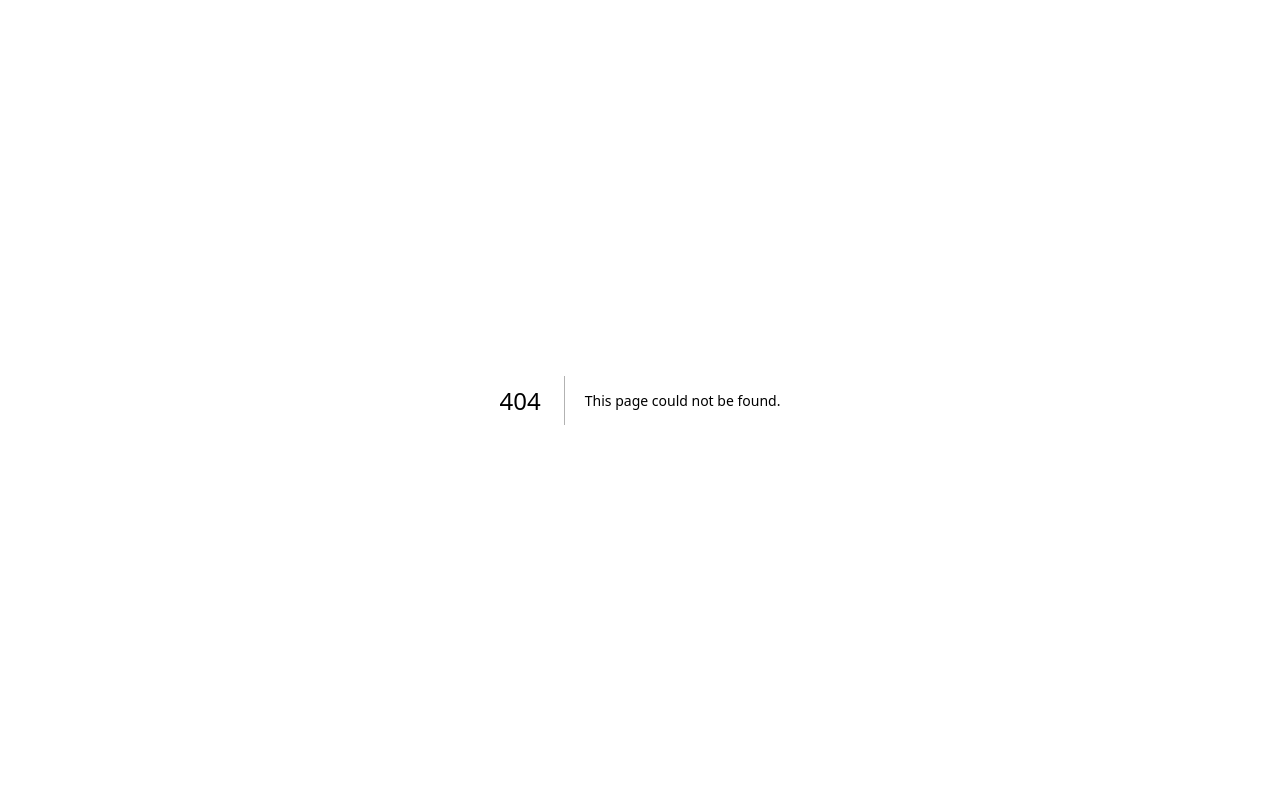
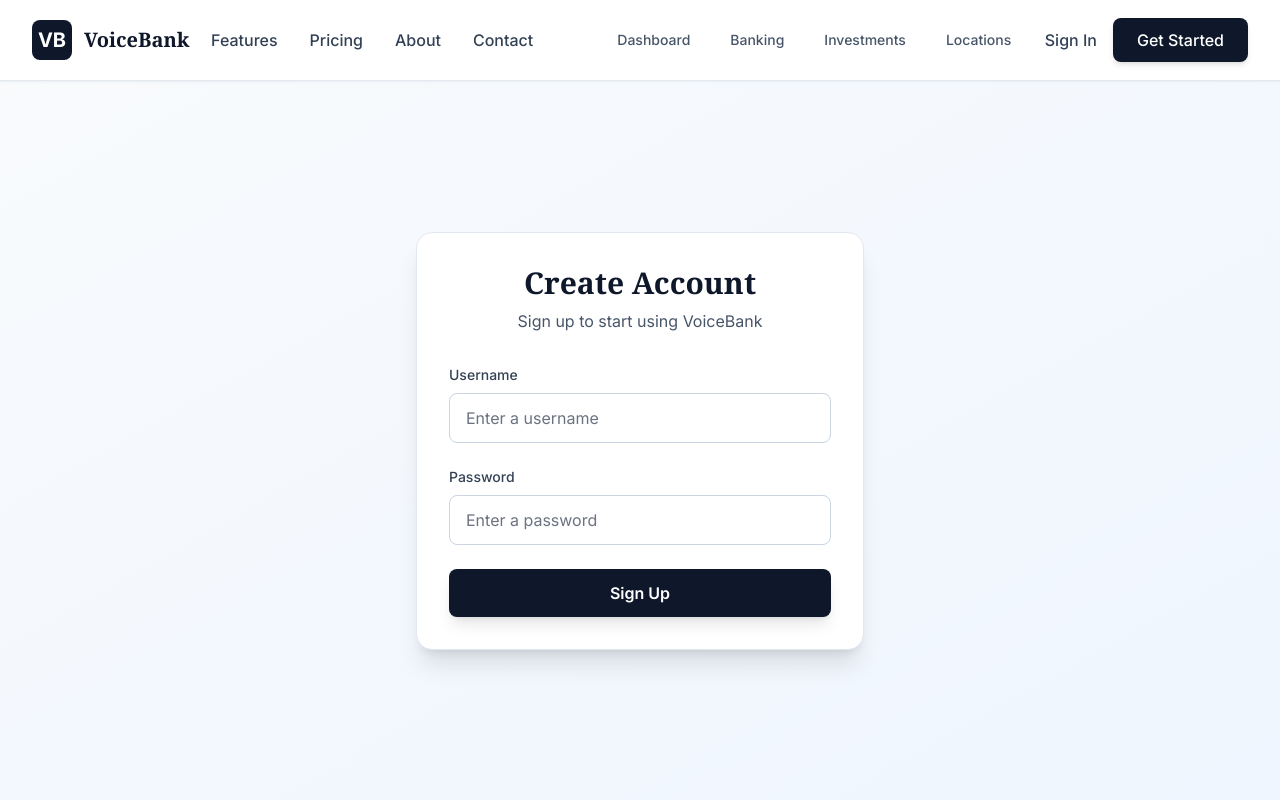
Before and after one commit to Pragati-K26/AI-Voice-Assistant, a Next.js app in the folder frontend/: page /signup in a window 1280 px wide. Before the commit this address had no page. Shown: the top 800 px of the page. Built offline with nearby package versions, Linux system fonts and the light colour scheme.

Commit message:
Fix syntax errors in about and signup pages - replace literal newlines

```diff
--- a/frontend/app/about/page.tsx
+++ b/frontend/app/about/page.tsx
@@ -8,30 +8,10 @@ function AboutContent() {
   const { isAuthenticated, user } = useAuth()
 
   const team = [
-    {
-      name: 'David Kim',
-      role: 'CEO & Co-Founder',
-      bio: 'Former VP of Engineering at major fintech company with 15+ years of experience.',
-      image: 'https://i.pravatar.cc/300?img=33',
-    },
-    {
-      name: 'Jennifer Martinez',
-      role: 'CTO & Co-Founder',
-      bio: 'AI and machine learning expert with a PhD from Stanford University.',
-      image: 'https://i.pravatar.cc/300?img=20',
-    },
-    {
-      name: 'Robert Chen',
-      role: 'Head of Security',
-      bio: 'Cybersecurity specialist with certifications in banking security protocols.',
-      image: 'https://i.pravatar.cc/300?img=51',
-    },
-    {
-      name: 'Amanda Foster',
-      role: 'Head of Product',
-      bio: 'UX designer and product strategist with a focus on financial technology.',
-      image: 'https://i.pravatar.cc/300?img=9',
-    },
+    { name: 'Nilam Bhojwani', role: 'AI/ML Developer' },
+    { name: 'Kanak Meshram', role: 'Frontend Developer' },
+    { name: 'Pragati Kesharwani', role: 'Database Analytics and Manager' },
+    { name: 'Adhishree Shilledar', role: 'Lead Researcher and Marketing Team' },
   ]
 
   const values = [
@@ -47,7 +27,7 @@ function AboutContent() {
     },
     {
       title: 'Innovation',
-      description: 'We continuously evolve our platform with cutting-edge technology.',
+      description: 'We continuously evolve our platform with cutting‑edge technology.',
       icon: '💡',
     },
     {
@@ -65,9 +45,7 @@ function AboutContent() {
       <section className="bg-gradient-to-br from-slate-50 to-blue-50 pt-24 pb-16">
         <div className="max-w-7xl mx-auto px-4 sm:px-6 lg:px-8">
           <div className="text-center max-w-3xl mx-auto">
-            <h1 className="text-5xl font-serif font-bold text-slate-900 mb-6">
-              About VoiceBank
-            </h1>
+            <h1 className="text-5xl font-serif font-bold text-slate-900 mb-6">About VoiceBank</h1>
             <p className="text-xl text-slate-600 leading-relaxed">
               We're building the future of banking—one voice command at a time.
               Our mission is to make financial management accessible, secure, and effortless for everyone.
@@ -88,19 +66,12 @@ function AboutContent() {
               />
             </div>
             <div className="space-y-6">
-              <h2 className="text-4xl font-serif font-bold text-slate-900">
-                Our Story
-              </h2>
+              <h2 className="text-4xl font-serif font-bold text-slate-900">Our Story</h2>
               <p className="text-lg text-slate-600 leading-relaxed">
-                VoiceBank was founded in 2020 by a team of financial technology experts
-                who recognized the need for more intuitive banking solutions. We saw that
-                traditional banking interfaces were becoming outdated, and voice technology
-                presented an opportunity to revolutionize how people interact with their finances.
+                VoiceBank was founded in 2020 by a team of financial technology experts who recognized the need for more intuitive banking solutions. We saw that traditional banking interfaces were becoming outdated, and voice technology presented an opportunity to revolutionize how people interact with their finances.
               </p>
               <p className="text-lg text-slate-600 leading-relaxed">
-                Today, we serve thousands of users who trust our platform for their daily
-                banking needs. Our commitment to security, innovation, and user experience
-                has made us a leader in voice-powered financial technology.
+                Today, we serve thousands of users who trust our platform for their daily banking needs. Our commitment to security, innovation, and user experience has made us a leader in voice‑powered financial technology.
               </p>
             </div>
           </div>
@@ -111,14 +82,9 @@ function AboutContent() {
       <section className="py-20 bg-slate-50">
         <div className="max-w-7xl mx-auto px-4 sm:px-6 lg:px-8">
           <div className="text-center mb-16">
-            <h2 className="text-4xl font-serif font-bold text-slate-900 mb-4">
-              Our Values
-            </h2>
-            <p className="text-xl text-slate-600 max-w-2xl mx-auto">
-              The principles that guide everything we do
-            </p>
+            <h2 className="text-4xl font-serif font-bold text-slate-900 mb-4">Our Values</h2>
+            <p className="text-xl text-slate-600 max-w-2xl mx-auto">The principles that guide everything we do</p>
           </div>
-
           <div className="grid md:grid-cols-2 lg:grid-cols-4 gap-8">
             {values.map((value, index) => (
               <div
@@ -126,12 +92,8 @@ function AboutContent() {
                 className="bg-white p-8 rounded-xl shadow-md border border-slate-200 hover:shadow-lg transition-all duration-300"
               >
                 <div className="text-5xl mb-4">{value.icon}</div>
-                <h3 className="text-xl font-semibold text-slate-900 mb-3">
-                  {value.title}
-                </h3>
-                <p className="text-slate-600 leading-relaxed">
-                  {value.description}
-                </p>
+                <h3 className="text-xl font-semibold text-slate-900 mb-3">{value.title}</h3>
+                <p className="text-slate-600 leading-relaxed">{value.description}</p>
               </div>
             ))}
           </div>
@@ -142,32 +104,17 @@ function AboutContent() {
       <section className="py-20 bg-white">
         <div className="max-w-7xl mx-auto px-4 sm:px-6 lg:px-8">
           <div className="text-center mb-16">
-            <h2 className="text-4xl font-serif font-bold text-slate-900 mb-4">
-              Meet Our Team
-            </h2>
-            <p className="text-xl text-slate-600 max-w-2xl mx-auto">
-              The talented individuals behind VoiceBank
-            </p>
+            <h2 className="text-4xl font-serif font-bold text-slate-900 mb-4">Meet Our Team</h2>
+            <p className="text-xl text-slate-600 max-w-2xl mx-auto">The talented individuals behind VoiceBank</p>
           </div>
-
           <div className="grid md:grid-cols-2 lg:grid-cols-4 gap-8">
             {team.map((member, index) => (
               <div
                 key={index}
                 className="text-center bg-slate-50 p-6 rounded-xl border border-slate-200 hover:shadow-lg transition-all duration-300"
               >
-                <img
-                  src={member.image}
-                  alt={member.name}
-                  className="w-32 h-32 rounded-full mx-auto mb-4 object-cover"
-                />
-                <h3 className="text-xl font-semibold text-slate-900 mb-1">
-                  {member.name}
-                </h3>
+                <h3 className="text-xl font-semibold text-slate-900 mb-1">{member.name}</h3>
                 <p className="text-slate-600 mb-3">{member.role}</p>
-                <p className="text-sm text-slate-500 leading-relaxed">
-                  {member.bio}
-                </p>
               </div>
             ))}
           </div>
@@ -177,12 +124,9 @@ function AboutContent() {
       {/* CTA Section */}
       <section className="py-20 bg-gradient-to-br from-slate-900 to-slate-800">
         <div className="max-w-4xl mx-auto px-4 sm:px-6 lg:px-8 text-center">
-          <h2 className="text-4xl font-serif font-bold text-white mb-6">
-            Join Us on Our Mission
-          </h2>
+          <h2 className="text-4xl font-serif font-bold text-white mb-6">Join Us on Our Mission</h2>
           <p className="text-xl text-slate-300 mb-8 max-w-2xl mx-auto">
-            We're always looking for talented individuals who share our passion for
-            innovation and excellence.
+            We're always looking for talented individuals who share our passion for innovation and excellence.
           </p>
           <a
             href="/careers"
--- /dev/null
+++ b/frontend/app/signup/page.tsx
@@ -0,0 +1,93 @@
+'use client'
+
+import { useState } from 'react'
+import { useRouter } from 'next/navigation'
+import { AuthProvider, useAuth } from '@/contexts/AuthContext'
+import Navigation from '@/components/Navigation'
+import Footer from '@/components/Footer'
+
+function SignUpContent() {
+  const [username, setUsername] = useState('')
+  const [password, setPassword] = useState('')
+  const [error, setError] = useState('')
+  const [loading, setLoading] = useState(false)
+  const router = useRouter()
+
+  const handleSubmit = async (e: React.FormEvent) => {
+    e.preventDefault()
+    setError('')
+    setLoading(true)
+    try {
+      // Placeholder: In a real app you would call your backend signup endpoint
+      // For now we just redirect to login after a short delay
+      setTimeout(() => {
+        router.push('/login')
+      }, 500)
+    } catch (err: any) {
+      setError(err.message || 'Failed to sign up')
+    } finally {
+      setLoading(false)
+    }
+  }
+
+  return (
+    <div className="min-h-screen bg-white">
+      <Navigation />
+      <div className="min-h-[calc(100vh-80px)] flex items-center justify-center py-12 px-4 sm:px-6 lg:px-8 bg-gradient-to-br from-slate-50 to-blue-50">
+        <div className="max-w-md w-full">
+          <div className="bg-white rounded-2xl shadow-xl p-8 border border-slate-200">
+            <div className="text-center mb-8">
+              <h1 className="text-3xl font-serif font-bold text-slate-900 mb-2">Create Account</h1>
+              <p className="text-slate-600">Sign up to start using VoiceBank</p>
+            </div>
+            <form onSubmit={handleSubmit} className="space-y-6">
+              {error && (
+                <div className="bg-red-50 border border-red-200 text-red-800 px-4 py-3 rounded-lg">{error}</div>
+              )}
+              <div>
+                <label htmlFor="username" className="block text-sm font-medium text-slate-700 mb-2">Username</label>
+                <input
+                  id="username"
+                  type="text"
+                  value={username}
+                  onChange={(e) => setUsername(e.target.value)}
+                  required
+                  className="w-full px-4 py-3 bg-white text-slate-900 border border-slate-300 rounded-lg focus:ring-2 focus:ring-blue-500 focus:border-transparent transition-all placeholder-gray-500"
+                  placeholder="Enter a username"
+                />
+              </div>
+              <div>
+                <label htmlFor="password" className="block text-sm font-medium text-slate-700 mb-2">Password</label>
+                <input
+                  id="password"
+                  type="password"
+                  value={password}
+                  onChange={(e) => setPassword(e.target.value)}
+                  required
+                  className="w-full px-4 py-3 bg-white text-slate-900 border border-slate-300 rounded-lg focus:ring-2 focus:ring-blue-500 focus:border-transparent transition-all placeholder-gray-500"
+                  placeholder="Enter a password"
+                />
+              </div>
+              <button
+                type="submit"
+                disabled={loading}
+                className="w-full px-6 py-3 bg-slate-900 text-white rounded-lg font-semibold shadow-lg hover:shadow-xl transition-all duration-300 hover:bg-slate-800 disabled:opacity-50 disabled:cursor-not-allowed"
+              >
+                {loading ? 'Creating...' : 'Sign Up'}
+              </button>
+            </form>
+          </div>
+        </div>
+      </div>
+      <Footer />
+    </div>
+  )
+}
+
+export default function SignUpPage() {
+  return (
+    <AuthProvider>
+      <SignUpContent />
+    </AuthProvider>
+  )
+}
```
